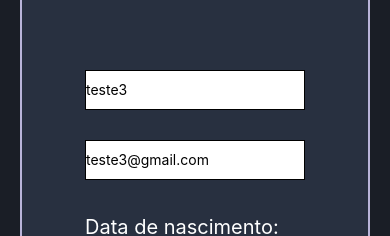
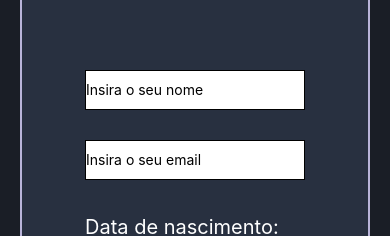
Before and after one commit to batista29/tcc, a React Native app in the folder playOnMatch/mobile/playonmatch/: screen /attPerfil in a window 390 px wide. Shown: the part 134-370 px from the top of the page. Built offline with nearby package versions, Linux system fonts and the light colour scheme.

Commit message:
mobile att

```diff
--- a/playOnMatch/mobile/playonmatch/src/pages/home/perfil/attPerfil/index.js
+++ b/playOnMatch/mobile/playonmatch/src/pages/home/perfil/attPerfil/index.js
@@ -60,9 +60,9 @@ const YearPicker = () => {
 
     var dataEnviar = `${selectedYear}-${mesFormatado}-${diaFormatado}`
 
-    const [nome, setNome] = useState('teste3');
-    const [email, setEmail] = useState('teste3@gmail.com');
-    const [senha, setSenha] = useState('123');
+    const [nome, setNome] = useState([]);
+    const [email, setEmail] = useState([]);
+    const [senha, setSenha] = useState([]);
 
     let dados = {
         nome: nome,
--- a/playOnMatch/mobile/playonmatch/src/pages/home/perfil/perfil/index.js
+++ b/playOnMatch/mobile/playonmatch/src/pages/home/perfil/perfil/index.js
@@ -2,7 +2,7 @@ import { useEffect, useState } from 'react'
 import { StyleSheet, Text, View, TextInput, TouchableOpacity, Image, ScrollView, Picker } from 'react-native'
 import AsyncStorage from '@react-native-async-storage/async-storage';
 
-export default function NewPartida() {
+export default function NewPartida({ navigation }) {
 
     const [perfil, setPerfil] = useState([]);
     const [lida, setLida] = useState([]);
@@ -55,7 +55,10 @@ export default function NewPartida() {
                     <Text style={styles.textoPerfil}>{perfil.email}</Text>
                     <Text style={styles.textoPerfil}>{dataNascimentoFormatada}</Text>
                     <TouchableOpacity style={styles.btnAttPerfil}>
-                        <Text style={styles.textAttPerfil}>Atualizar perfil</Text>
+                        <Text style={styles.textAttPerfil} onPress={() => {
+                            navigation.navigate("attPerfil")
+                        }}>
+                            Atualizar perfil</Text>
                     </TouchableOpacity>
                 </View>
             </View>
```
